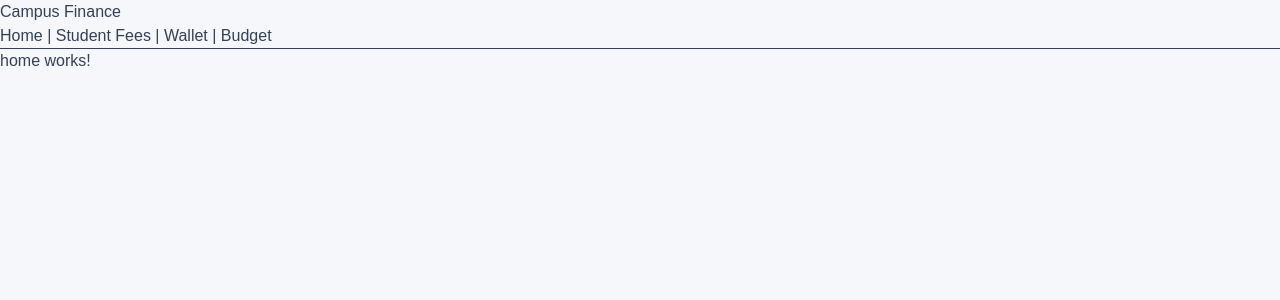
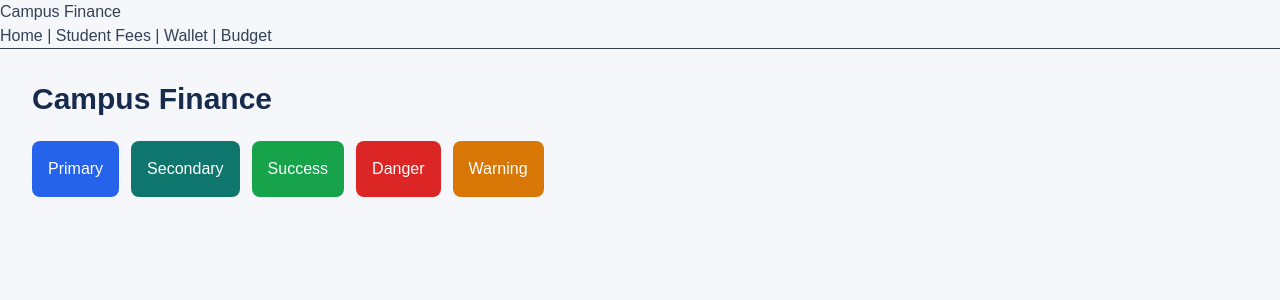
Before and after one commit to eyaddiab6/campus-finance, an Angular app: page / in a window 1280 px wide. Shown: the top 300 px of the page. Built offline with nearby package versions, Linux system fonts and the light colour scheme.

Commit message:
style: configure shared Tailwind color theme

```diff
--- a/src/app/features/home/home.html
+++ b/src/app/features/home/home.html
@@ -1 +1,23 @@
-<p>home works!</p>
+<div class="min-h-screen bg-canvas p-8">
+  <h1 class="text-3xl font-bold text-heading">
+    Campus Finance
+  </h1>
+
+  <div class="mt-6 flex flex-wrap gap-3">
+    <span class="rounded-lg bg-primary p-4 text-white">
+      Primary
+    </span>
+    <span class="rounded-lg bg-secondary p-4 text-white">
+      Secondary
+    </span>
+    <span class="rounded-lg bg-success p-4 text-white">
+      Success
+    </span>
+    <span class="rounded-lg bg-danger p-4 text-white">
+      Danger
+    </span>
+    <span class="rounded-lg bg-warning p-4 text-white">
+      Warning
+    </span>
+  </div>
+</div>
--- a/src/styles.scss
+++ b/src/styles.scss
@@ -1,63 +1,7 @@
-/* Campus Finance — global Tailwind CSS v4 theme
-   Usage: copy this file to src/styles.scss AFTER installing Tailwind.
-   All built-in Tailwind colors (slate, gray, zinc, neutral, stone, red,
-   orange, amber, yellow, lime, green, emerald, teal, cyan, sky, blue,
-   indigo, violet, purple, fuchsia, pink, rose) remain available at 50–950.
-*/
-@use 'tailwindcss';
-
-@theme {
-  /* Campus Finance brand palette */
-  --color-brand-50: #eff6ff;
-  --color-brand-100: #dbeafe;
-  --color-brand-200: #bfdbfe;
-  --color-brand-300: #93c5fd;
-  --color-brand-400: #60a5fa;
-  --color-brand-500: #3b82f6;
-  --color-brand-600: #2563eb;
-  --color-brand-700: #1d4ed8;
-  --color-brand-800: #1e40af;
-  --color-brand-900: #1e3a8a;
-  --color-brand-950: #172554;
-
-  /* Semantic app colors */
-  --color-primary: #2563eb;
-  --color-primary-hover: #1d4ed8;
-  --color-primary-soft: #eff6ff;
-  --color-secondary: #0f766e;
-  --color-secondary-hover: #115e59;
-  --color-accent: #7c3aed;
-
-  --color-success: #16a34a;
-  --color-success-soft: #f0fdf4;
-  --color-warning: #d97706;
-  --color-warning-soft: #fffbeb;
-  --color-danger: #dc2626;
-  --color-danger-soft: #fef2f2;
-  --color-info: #0284c7;
-  --color-info-soft: #f0f9ff;
-
-  --color-canvas: #f5f7fb;
-  --color-surface: #ffffff;
-  --color-surface-muted: #f8fafc;
-  --color-outline: #e2e8f0;
-  --color-heading: #172b4d;
-  --color-body: #334155;
-  --color-muted: #64748b;
-
-  /* Product-specific chart colors */
-  --color-chart-sales: #2563eb;
-  --color-chart-costs: #f97316;
-  --color-chart-profit: #16a34a;
-  --color-chart-payroll: #8b5cf6;
-  --color-chart-wallet: #06b6d4;
-}
-
-/* Shared page defaults. All can be overridden with Tailwind utilities. */
 :root {
   font-family: Arial, Helvetica, sans-serif;
-  color: var(--color-body);
-  background-color: var(--color-canvas);
+  color: var(--color-body, #334155);
+  background-color: var(--color-canvas, #f5f7fb);
 }
 
 body {
@@ -65,4 +9,8 @@ body {
   min-height: 100vh;
 }
 
-*, *::before, *::after { box-sizing: border-box; }
+*,
+*::before,
+*::after {
+  box-sizing: border-box;
+}
--- a/src/tailwind.css
+++ b/src/tailwind.css
@@ -1 +1,49 @@
 @import 'tailwindcss';
+
+@theme {
+  /* Brand colors */
+  --color-brand-50: #eff6ff;
+  --color-brand-100: #dbeafe;
+  --color-brand-200: #bfdbfe;
+  --color-brand-300: #93c5fd;
+  --color-brand-400: #60a5fa;
+  --color-brand-500: #3b82f6;
+  --color-brand-600: #2563eb;
+  --color-brand-700: #1d4ed8;
+  --color-brand-800: #1e40af;
+  --color-brand-900: #1e3a8a;
+  --color-brand-950: #172554;
+
+  /* Semantic colors */
+  --color-primary: #2563eb;
+  --color-primary-hover: #1d4ed8;
+  --color-primary-soft: #eff6ff;
+  --color-secondary: #0f766e;
+  --color-secondary-hover: #115e59;
+  --color-accent: #7c3aed;
+
+  --color-success: #16a34a;
+  --color-success-soft: #f0fdf4;
+  --color-warning: #d97706;
+  --color-warning-soft: #fffbeb;
+  --color-danger: #dc2626;
+  --color-danger-soft: #fef2f2;
+  --color-info: #0284c7;
+  --color-info-soft: #f0f9ff;
+
+  /* Background and typography */
+  --color-canvas: #f5f7fb;
+  --color-surface: #ffffff;
+  --color-surface-muted: #f8fafc;
+  --color-outline: #e2e8f0;
+  --color-heading: #172b4d;
+  --color-body: #334155;
+  --color-muted: #64748b;
+
+  /* Charts */
+  --color-chart-sales: #2563eb;
+  --color-chart-costs: #f97316;
+  --color-chart-profit: #16a34a;
+  --color-chart-payroll: #8b5cf6;
+  --color-chart-wallet: #06b6d4;
+}
```
